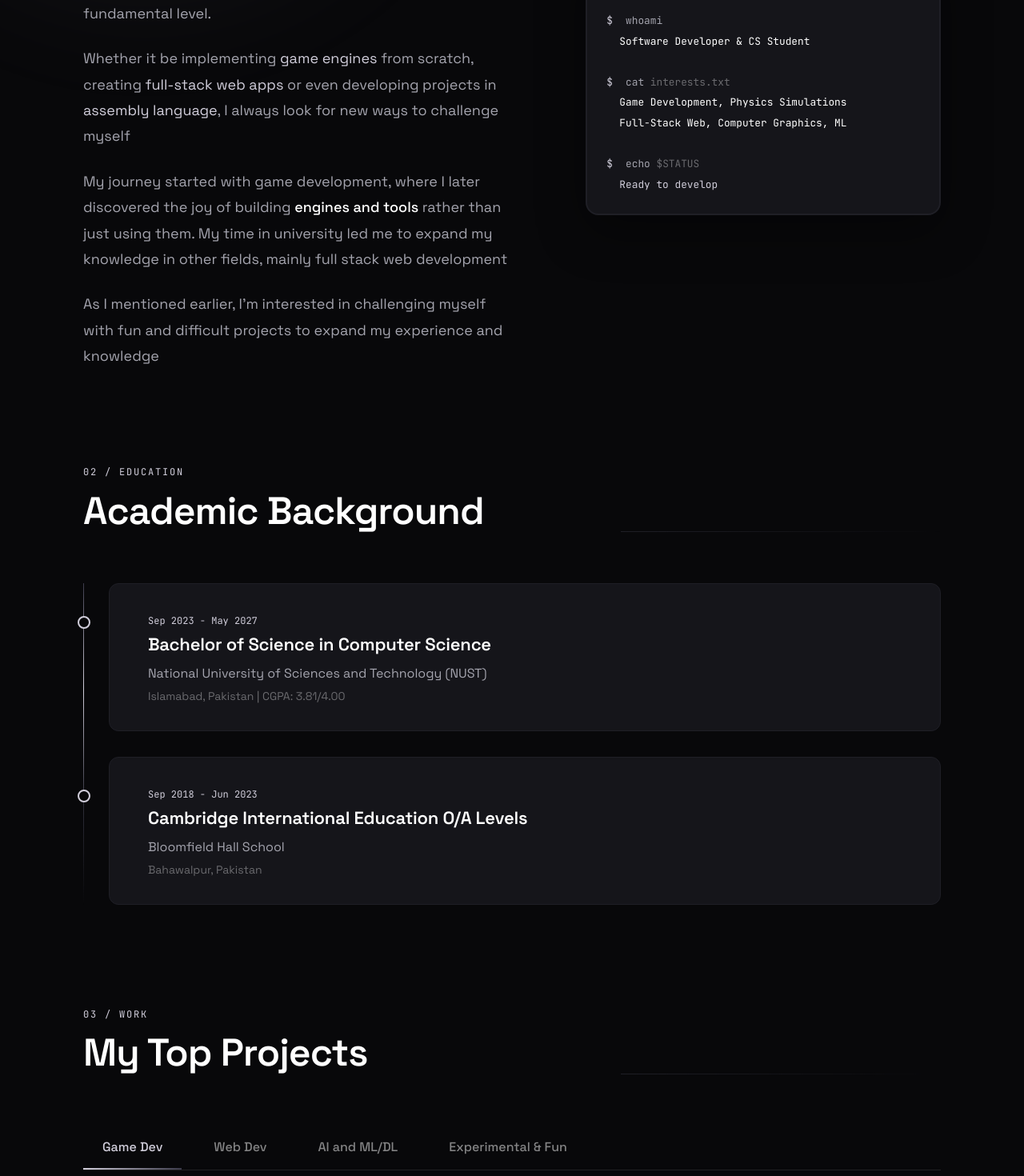
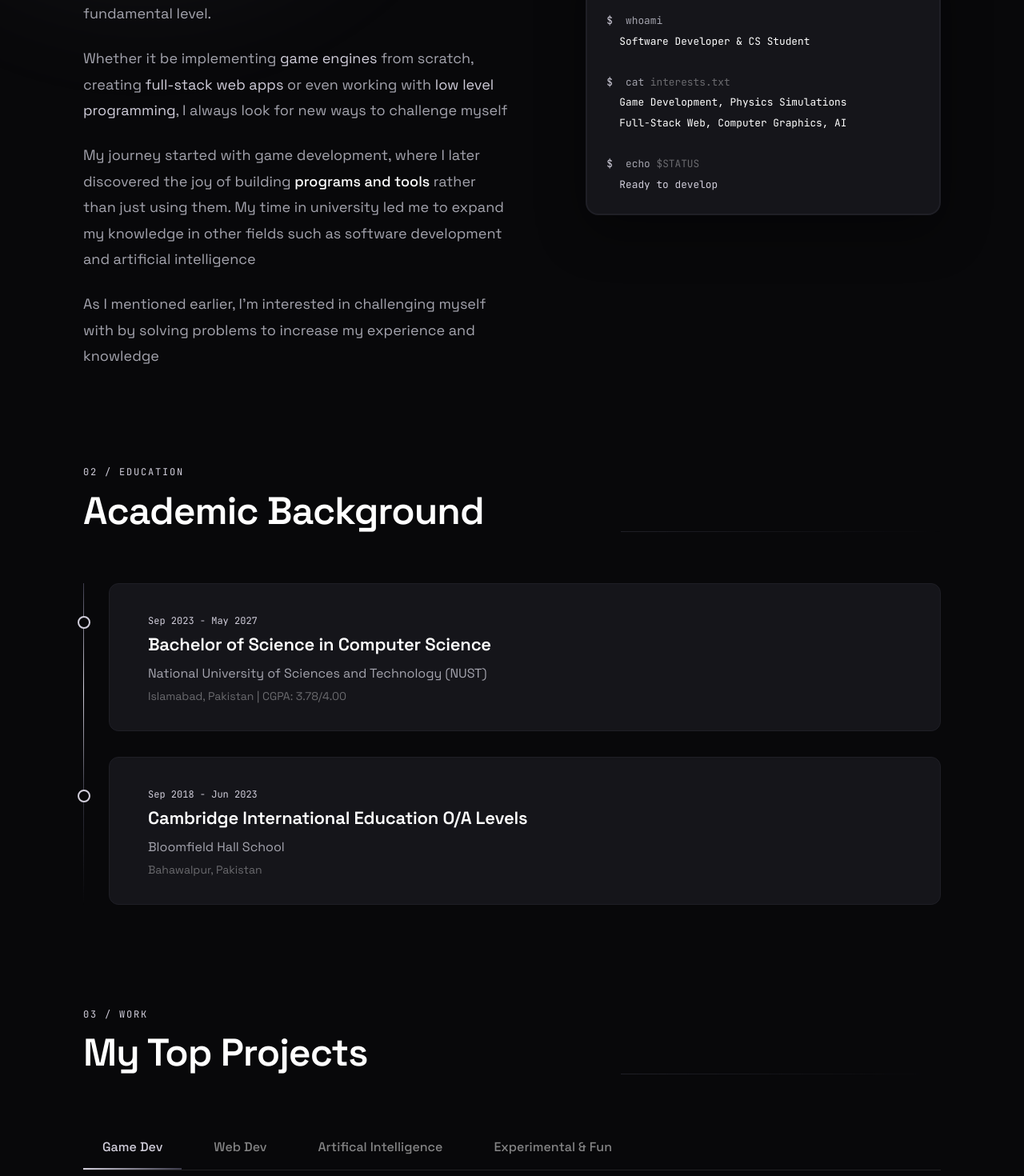
Before and after one commit to AliAhmad-M/aliahmadm, a SvelteKit app: page / in a window 1280 px wide. Shown: the part 1060-2530 px from the top of the page at 80% size. Built offline with nearby package versions, Linux system fonts and the light colour scheme.

Commit message:
updated GPA and projects

```diff
--- a/src/routes/+page.svelte
+++ b/src/routes/+page.svelte
@@ -42,19 +42,6 @@
 						'Real-time visualization'
 					],
 					link: 'https://github.com/AliAhmad-M/Raylib-Physics-Engine'
-				},
-				{
-					number: '03',
-					name: 'AI Ecosystem Simulation',
-					desc: 'An AI-based ecosystem simulation in Godot implementing FSMs with behavioral states and pathfinding to simulate prey-predator interactions and natural selection',
-					stack: ['Godot', 'GDScript', 'FSM', 'Pathfinding'],
-					features: [
-						'Finite State Machines for creature behavior',
-						'Prey-predator interaction dynamics',
-						'Natural selection mechanics',
-						'A* pathfinding implementation',
-					],
-					link: 'https://github.com/AliAhmad-M/GodotEcosystem'
 				}
 			]
 		},
@@ -93,7 +80,7 @@
 			]
 		},
 		'ai': {
-			label: 'AI and ML/DL',
+			label: 'Artifical Intelligence',
 			projects: [
 				{
 					number: '01',
@@ -107,6 +94,19 @@
 						'Testing trained model with visualization'
 					],
 					link: 'https://github.com/AliAhmad-M/SMB-RL'
+				},
+								{
+					number: '02',
+					name: 'AI Ecosystem Simulation',
+					desc: 'An AI-based ecosystem simulation in Godot implementing FSMs with behavioral states and pathfinding to simulate prey-predator interactions and natural selection',
+					stack: ['Godot', 'GDScript', 'FSM', 'Pathfinding'],
+					features: [
+						'Finite State Machines for creature behavior',
+						'Prey-predator interaction dynamics',
+						'Natural selection mechanics',
+						'A* pathfinding implementation',
+					],
+					link: 'https://github.com/AliAhmad-M/GodotEcosystem'
 				}
 			]
 		},
@@ -251,7 +251,7 @@
 			<div class="section-header">
 				<div>
 					<p class="section-label">01 / About</p>
-					<h2 class="section-title">Building creative systems</h2>
+					<h2 class="section-title">Solving problems with creativity</h2>
 				</div>
 				<div class="section-line"></div>
 			</div>
@@ -264,18 +264,18 @@
 					</p>
 					<p>
 						Whether it be implementing <span class="highlight">game engines</span>
-						from scratch, creating <span class="highlight">full-stack web apps</span> or even developing
-						projects in <span class="highlight">assembly language</span>, I always look for new ways to
+						from scratch, creating <span class="highlight">full-stack web apps</span> or even working
+						with <span class="highlight">low level programming</span>, I always look for new ways to
 						challenge myself
 					</p>
 					<p>
 						My journey started with game development, where I later discovered the joy of building
-						<strong>engines and tools</strong> rather than just using them. My time in university led
-						me to expand my knowledge in other fields, mainly full stack web development
+						<strong>programs and tools</strong> rather than just using them. My time in university led
+						me to expand my knowledge in other fields such as software development and artificial intelligence
 					</p>
 					<p>
-						As I mentioned earlier, I'm interested in challenging myself with fun and difficult projects
-						to expand my experience and knowledge
+						As I mentioned earlier, I'm interested in challenging myself with by solving problems
+						to increase my experience and knowledge
 					</p>
 				</div>
 
@@ -307,7 +307,7 @@
 							</div>
 							<div class="terminal-line">
 								<span class="line-prompt"></span>
-								<span class="line-content">Full-Stack Web, Computer Graphics, ML</span>
+								<span class="line-content">Full-Stack Web, Computer Graphics, AI</span>
 							</div>
 							<br>
 							<div class="terminal-line">
@@ -340,7 +340,7 @@
 					<span class="edu-date">Sep 2023 - May 2027</span>
 					<h3 class="edu-degree">Bachelor of Science in Computer Science</h3>
 					<p class="edu-school">National University of Sciences and Technology (NUST)</p>
-					<p class="edu-location">Islamabad, Pakistan | CGPA: 3.81/4.00</p>
+					<p class="edu-location">Islamabad, Pakistan | CGPA: 3.78/4.00</p>
 				</div>
 
 				<div class="edu-item">
```
